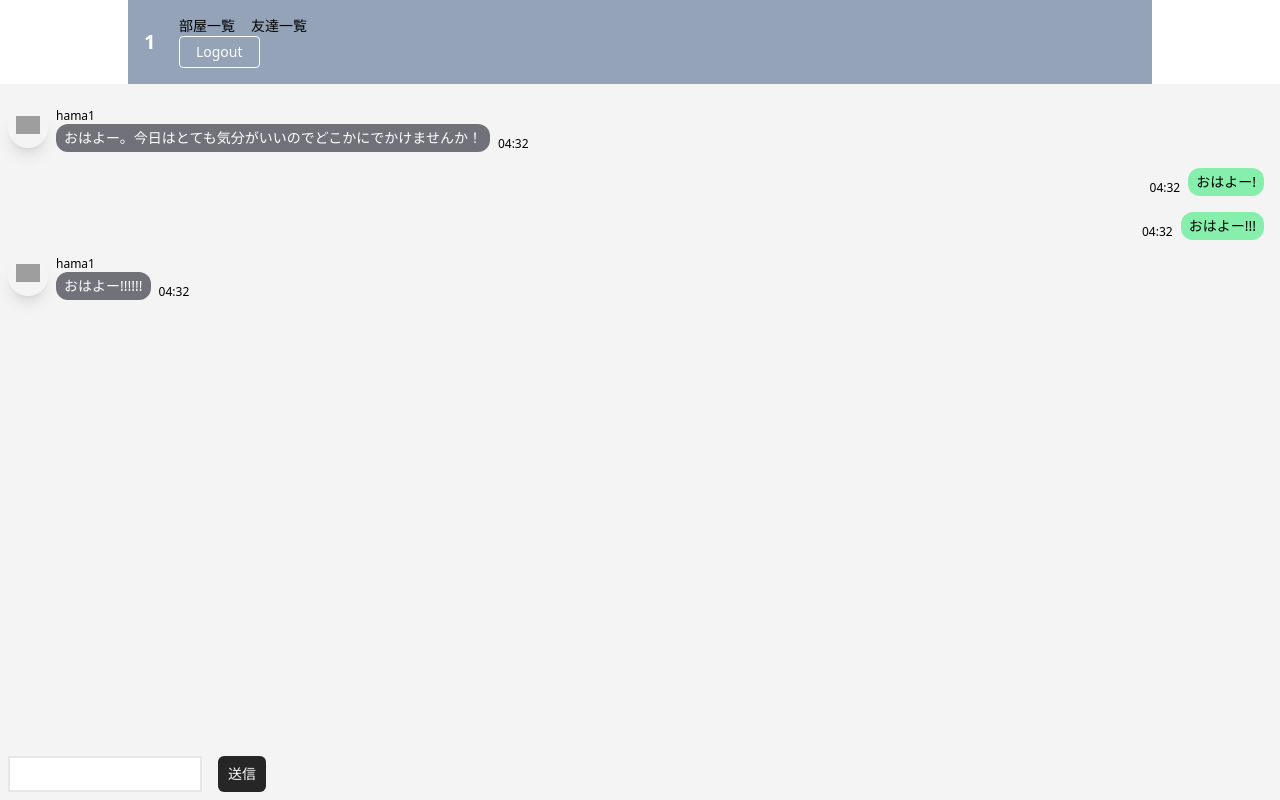
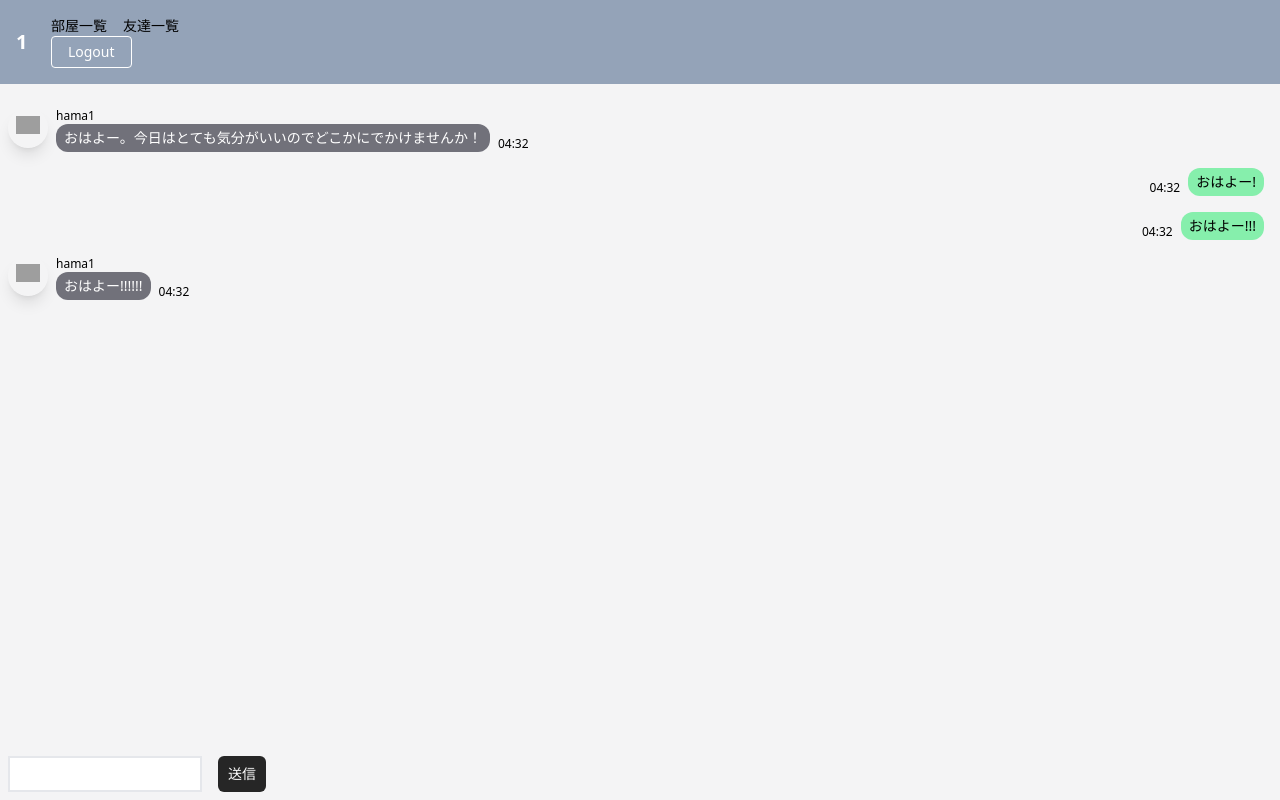
Before and after one commit to toshikinagahama/simpleChat, a Next.js app in the folder frontend/simple_chat/: page /room/1 in a window 1280 px wide. Built offline with nearby package versions, Linux system fonts and the light colour scheme; sample sign-in values are in the browser's storage; grey boxes are pictures that could not be loaded.

Commit message:
firtst commit

```diff
--- a/frontend/simple_chat/components/nav.js
+++ b/frontend/simple_chat/components/nav.js
@@ -14,7 +14,7 @@ export default function MyNav(props) {
   const [isShowMenuContent, setIsShowMenuContent] = useState(false);
 
   return (
-    <nav className="sticky top-0 flex items-center justify-between w-full max-w-screen-lg flex-wrap bg-slate-400 p-4">
+    <nav className="sticky top-0 flex items-center justify-between w-full flex-wrap bg-slate-400 p-4">
       <div className="flex items-center flex-no-shrink text-white mr-6">
         <span className="font-semibold text-xl tracking-tight">{props.title}</span>
       </div>
--- a/frontend/simple_chat/pages/user.js
+++ b/frontend/simple_chat/pages/user.js
@@ -187,7 +187,7 @@ export default function User(pageProps) {
 
   return (
     <Auth>
-      <div className="flex flex-col items-center justify-center min-h-screen w-screen">
+      <div className="flex flex-col items-center justify-center min-h-screen w-full">
         <Head>
           <title>部屋一覧</title>
         </Head>
```
Also changed, not shown: 1 other file (tests, documents, lock files or other folders).
